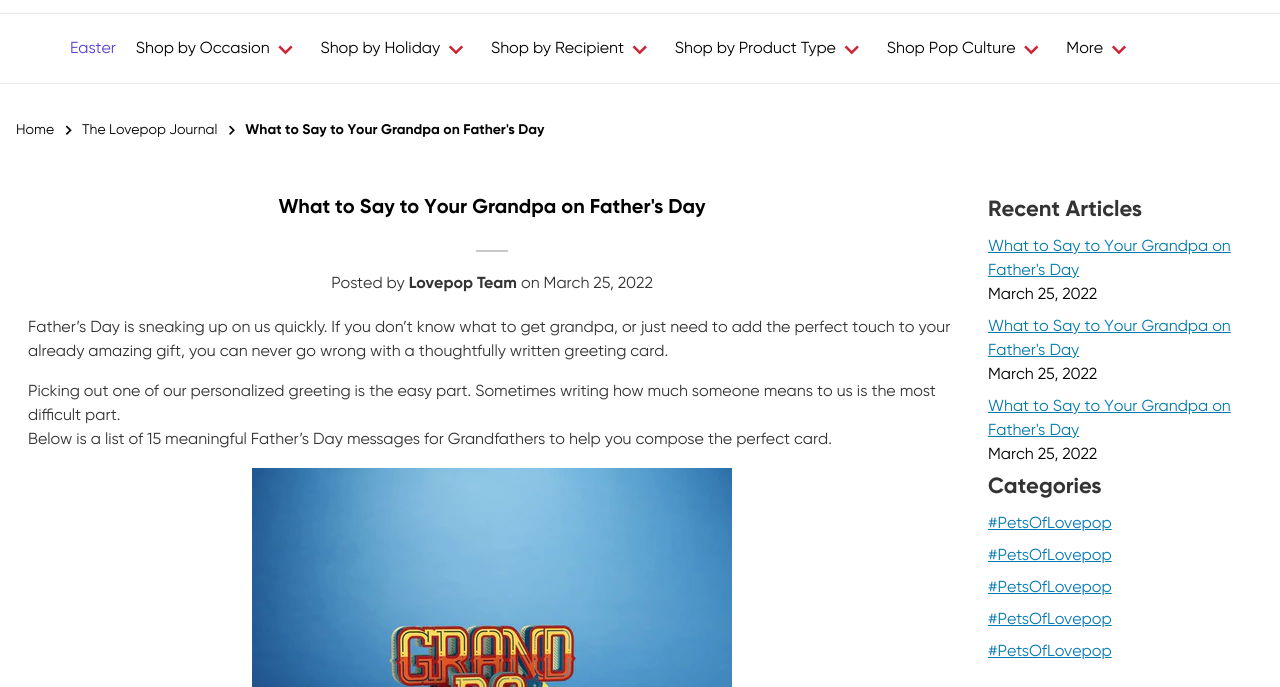
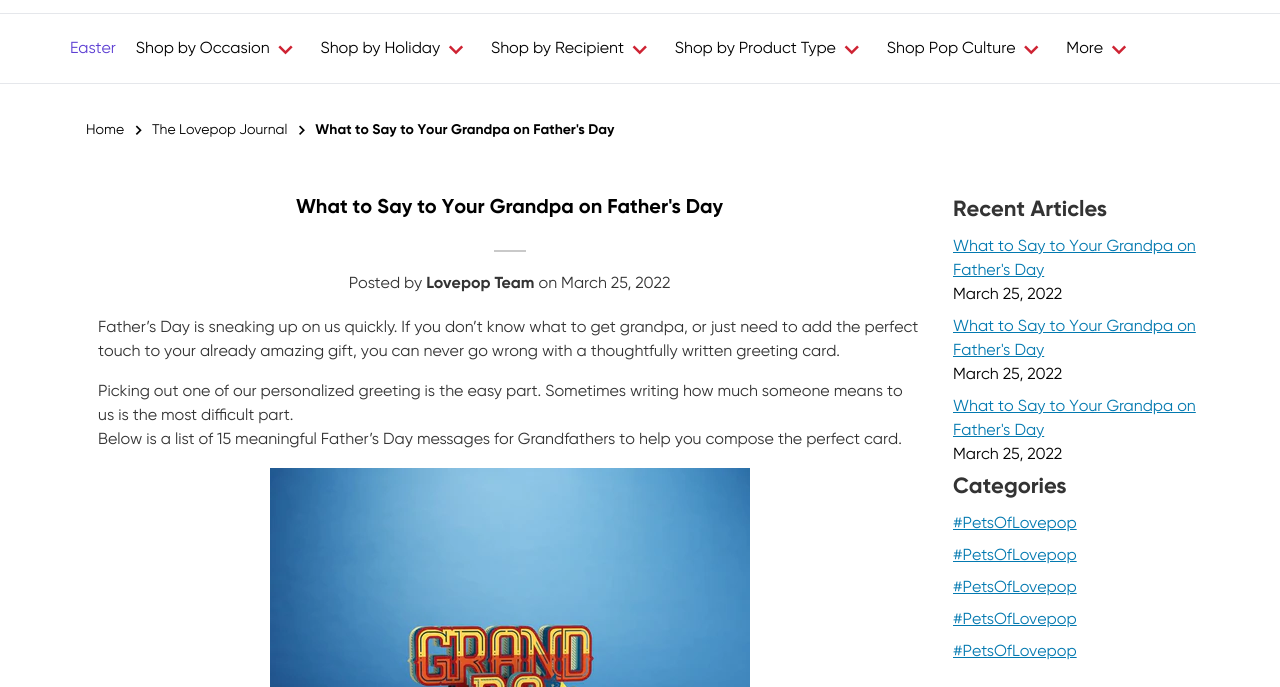
Before and after one commit to tratanhuong01/lovepop_clone, a plain HTML site: page detail-blog.html in a window 1280 px wide. Shown: the part 113-800 px from the top of the page. Drawn offline with nearby package versions, Linux system fonts and the light colour scheme.

Commit message:
fix bugs

```diff
--- a/detail-blog.html
+++ b/detail-blog.html
@@ -300,7 +300,7 @@
             class="z-30 invisible bg-black bg-opacity-50 absolute top-0 left-0 right-0 bottom-0">
         </div>
 
-        <section class="w-full">
+        <section class="wrapper">
             <ul class="pt-8 flex-wrap pl-4 pb-12 flex gap-1 items-center text-sm">
                 <li><a href="" class="item-text">Home</a></li>
                 <li><span class="bx bx-chevron-right text-xl"></span></li>
```
